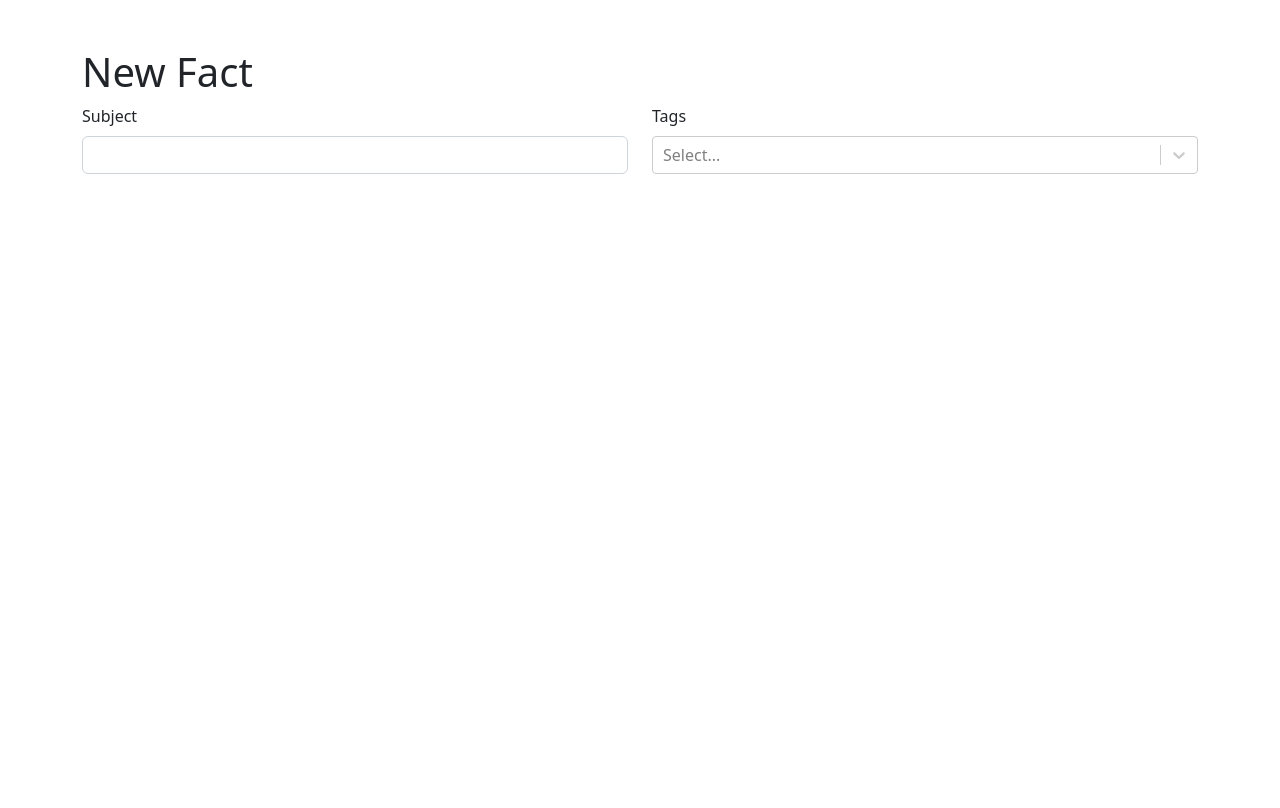
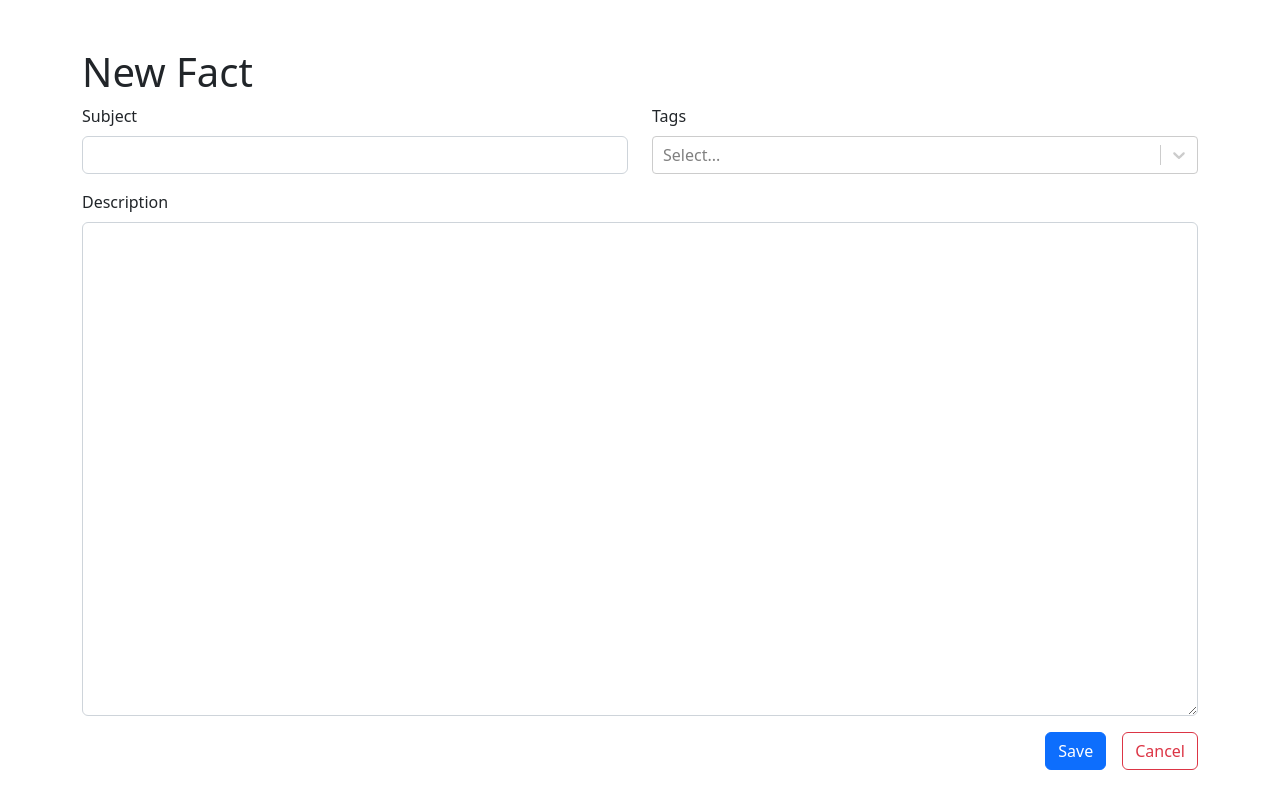
Before and after one commit to metalhead5209/DEV-handbook, a React (Vite) app: page /new in a window 1280 px wide. Shown: the top 808 px of the page. Built offline with nearby package versions, Linux system fonts and the light colour scheme.

Commit message:
finished FactForm component. Bootstrap form.

```diff
--- a/src/components/FactForm/FactForm.tsx
+++ b/src/components/FactForm/FactForm.tsx
@@ -1,6 +1,7 @@
-import { Stack, Row, Col, Form } from "react-bootstrap";
-import CreatetableReactSelect from 'react-select/creatable';
-import './FactForm.css'
+import { Stack, Row, Col, Form, Button } from "react-bootstrap";
+import { Link } from "react-router-dom";
+import CreatetableReactSelect from "react-select/creatable";
+import "./FactForm.css";
 
 const FactForm = () => {
   return (
@@ -20,6 +21,21 @@ const FactForm = () => {
             </Form.Group>
           </Col>
         </Row>
+        <Form.Group controlId="Description">
+          <Form.Label>Description</Form.Label>
+          <Form.Control required as="textarea" rows={20} />
+        </Form.Group>
+        <Stack direction="horizontal" gap={3} className="justify-content-end">
+          <Button type="submit" variant="primary">
+            Save
+          </Button>
+          <Link to=".." >
+          <Button type="button" variant="outline-danger">
+            Cancel
+          </Button>
+          </Link>
+
+        </Stack>
       </Stack>
     </Form>
   );
```
